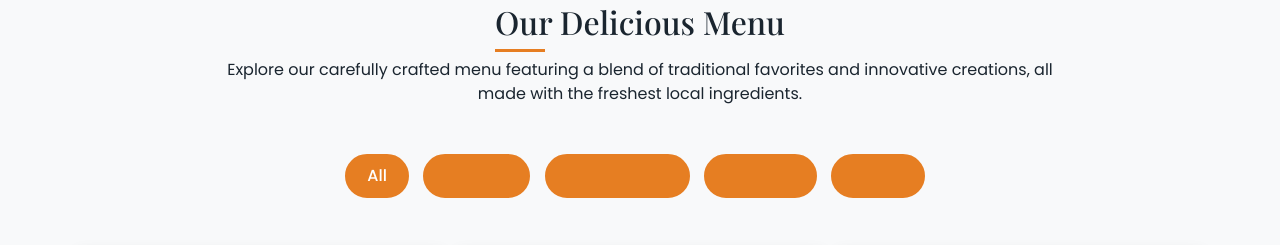
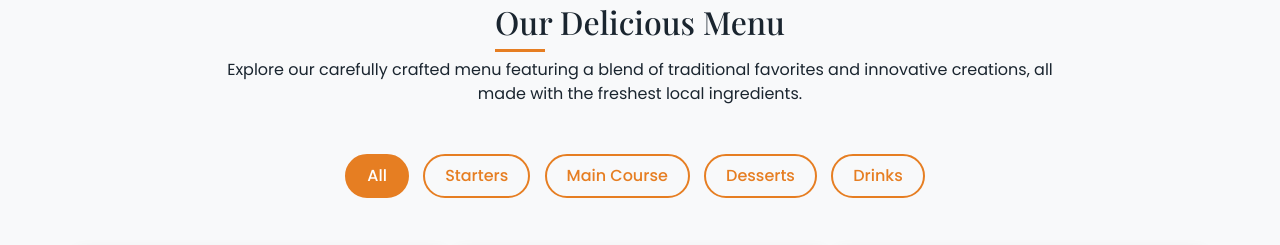
Before and after one commit to ThePhantom-S/Restaurent_01, a plain HTML site: page index.html in a window 1280 px wide. Shown: the part 1603-1848 px from the top of the page. Drawn offline with nearby package versions, Linux system fonts and the light colour scheme.

Commit message:
Update style.css

```diff
--- a/style.css
+++ b/style.css
@@ -741,9 +741,9 @@ footer {
 }
 
 .filter-btn {
-    background-color: var(--secondary);
+    background-color: transparent;
     border: 2px solid var(--secondary);
-    color: var(--primary);
+    color: var(--secondary);
     border-radius: 30px;
     padding: 8px 20px;
     margin-right: 10px;
```
